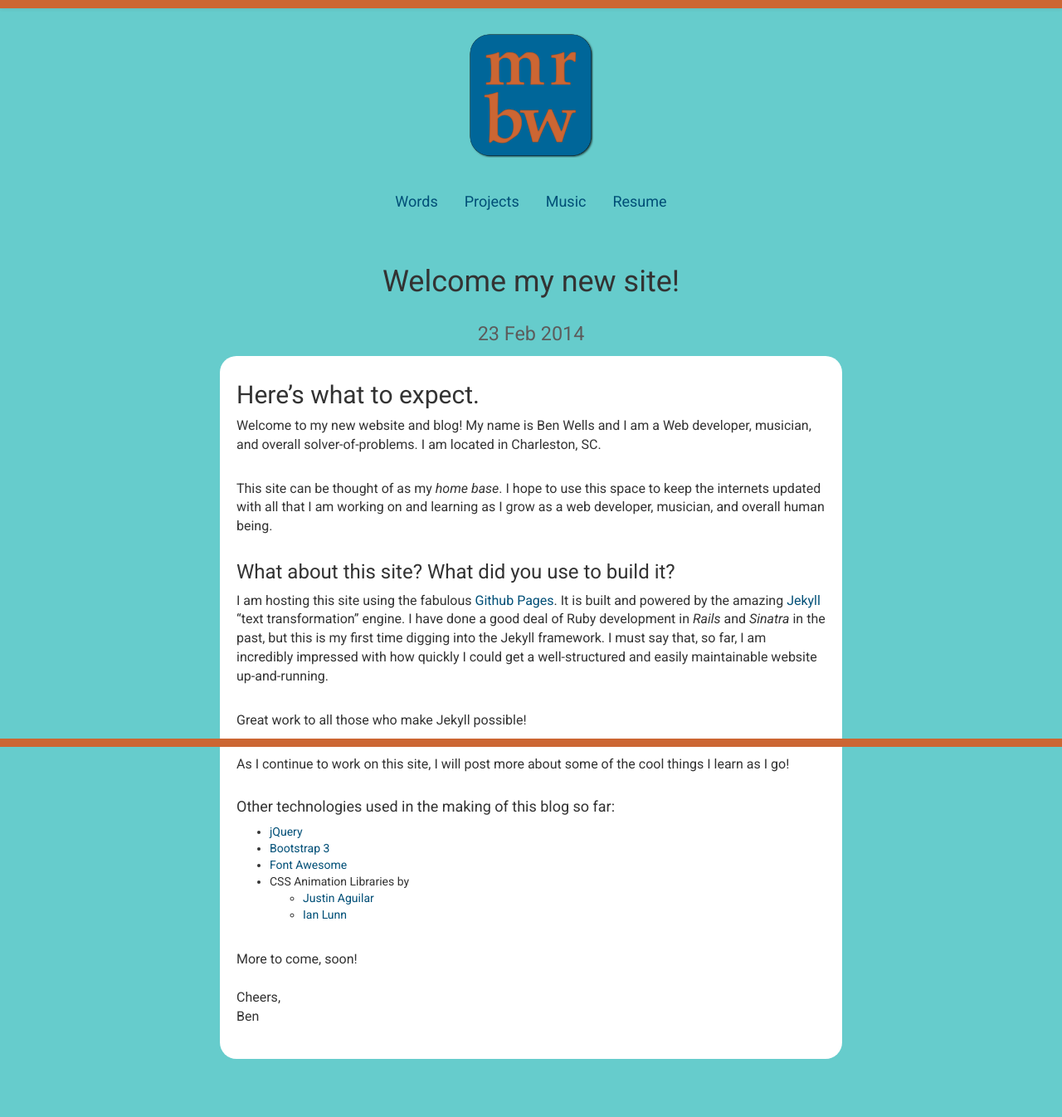
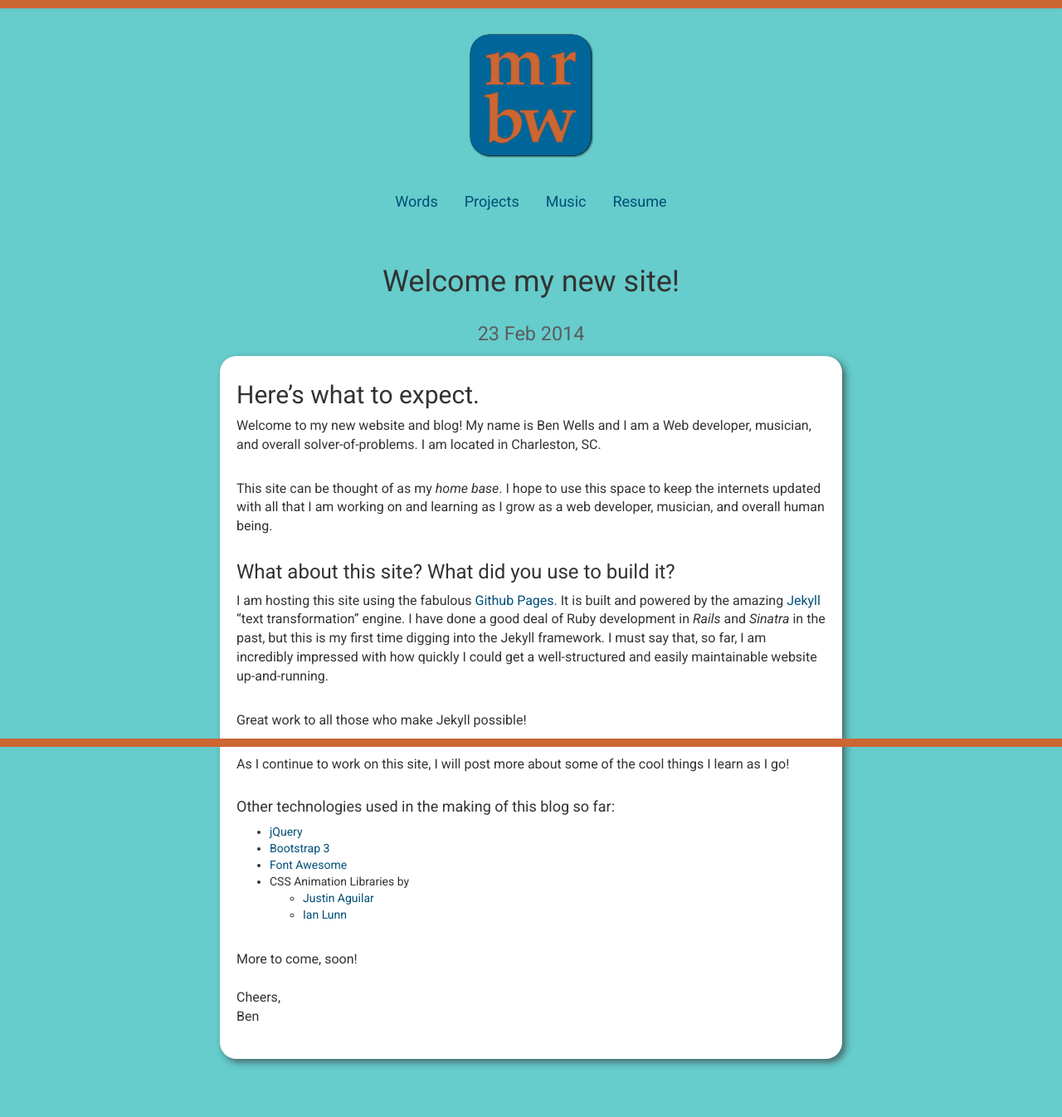
Before and after one commit to benwells/benwells.github.io, a Jekyll site: the page built from _posts/2014-02-23-welcome-to-my-blog.markdown, in a window 1280 px wide. Shown: the whole page at 83% size. Built offline with Jekyll 4.4.1, drawn with Linux system fonts in a browser that asks for light colours; nearby versions of some CDN libraries; Markdown is read by kramdown in place of the engine named in the settings.

Commit message:
added box shadow to post content div

```diff
--- a/css/styles.css
+++ b/css/styles.css
@@ -126,7 +126,9 @@ p {
   padding-left: 20px;
   padding-right: 20px;
   border-radius: 20px;
-
+  -webkit-box-shadow: 4px 4px 9px 0px rgba(50, 50, 50, 0.66);
+  -moz-box-shadow:    4px 4px 9px 0px rgba(50, 50, 50, 0.66);
+  box-shadow:         4px 4px 9px 0px rgba(50, 50, 50, 0.66);
 }
 #post-content p {
   font-size: medium;
```
